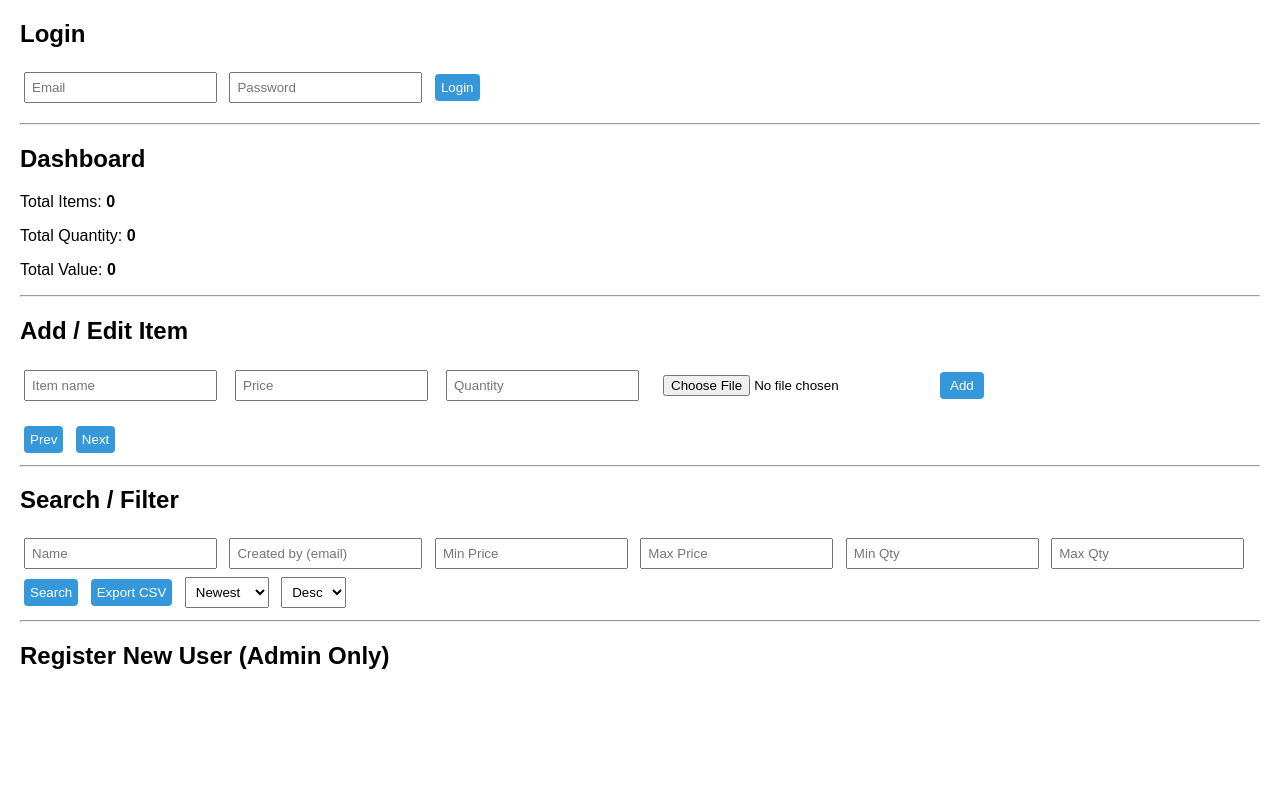
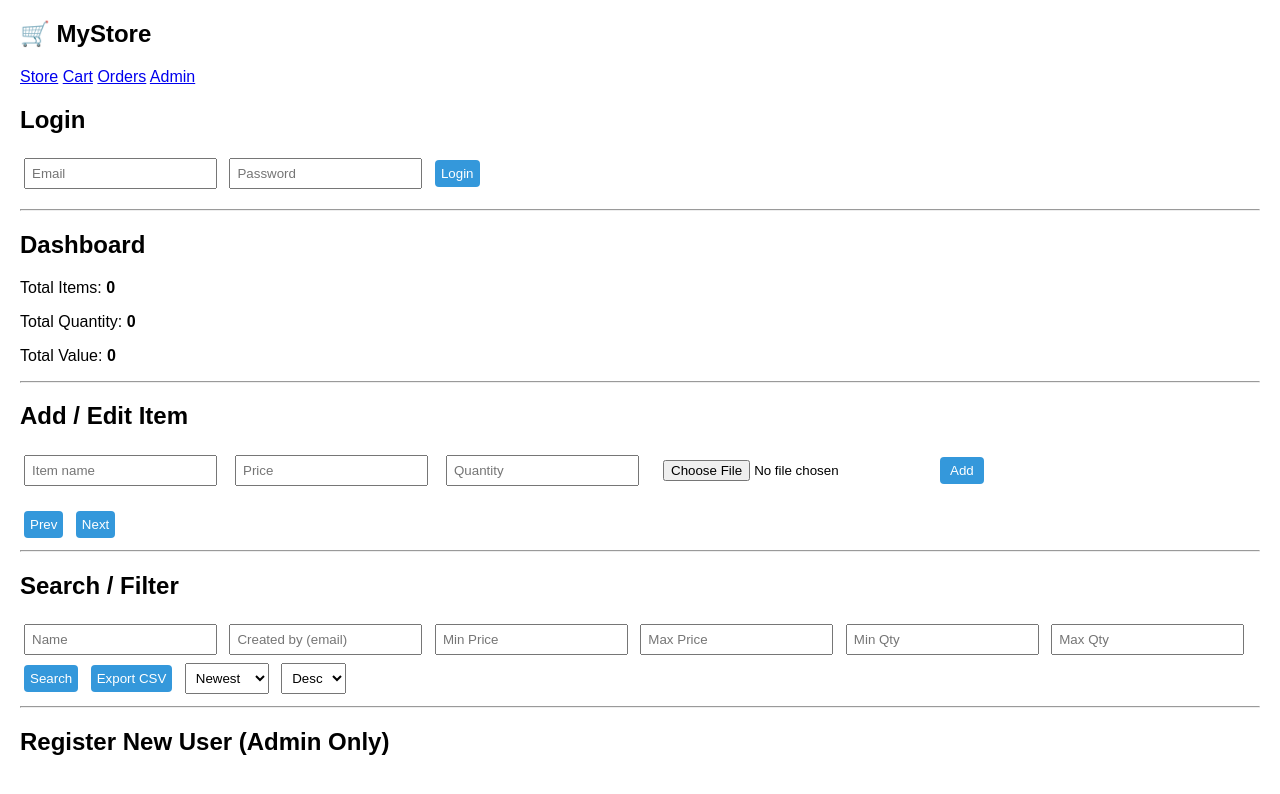
Before and after one commit to hungkha61-bot/inventory-system, a plain HTML site: page frontend/index.html in a window 1280 px wide. Drawn offline with Linux system fonts and the light colour scheme.

Commit message:
update script.js fix UI

```diff
--- a/frontend/index.html
+++ b/frontend/index.html
@@ -112,6 +112,20 @@
 </head>
 <body>
 
+ <nav class="navbar">
+  <div class="nav-left">
+    <h2>🛒 MyStore</h2>
+  </div>
+
+  <div class="nav-right">
+    <a href="store.html">Store</a>
+    <a href="cart.html">Cart</a>
+    <a href="orders.html">Orders</a>
+    <a href="index.html" id="adminLink">Admin</a>
+    <button id="logoutBtn">Logout</button>
+  </div>
+</nav>
+
 <h2>Login</h2>
 <form id="loginForm">
   <input type="email" id="email" placeholder="Email" required />
```
